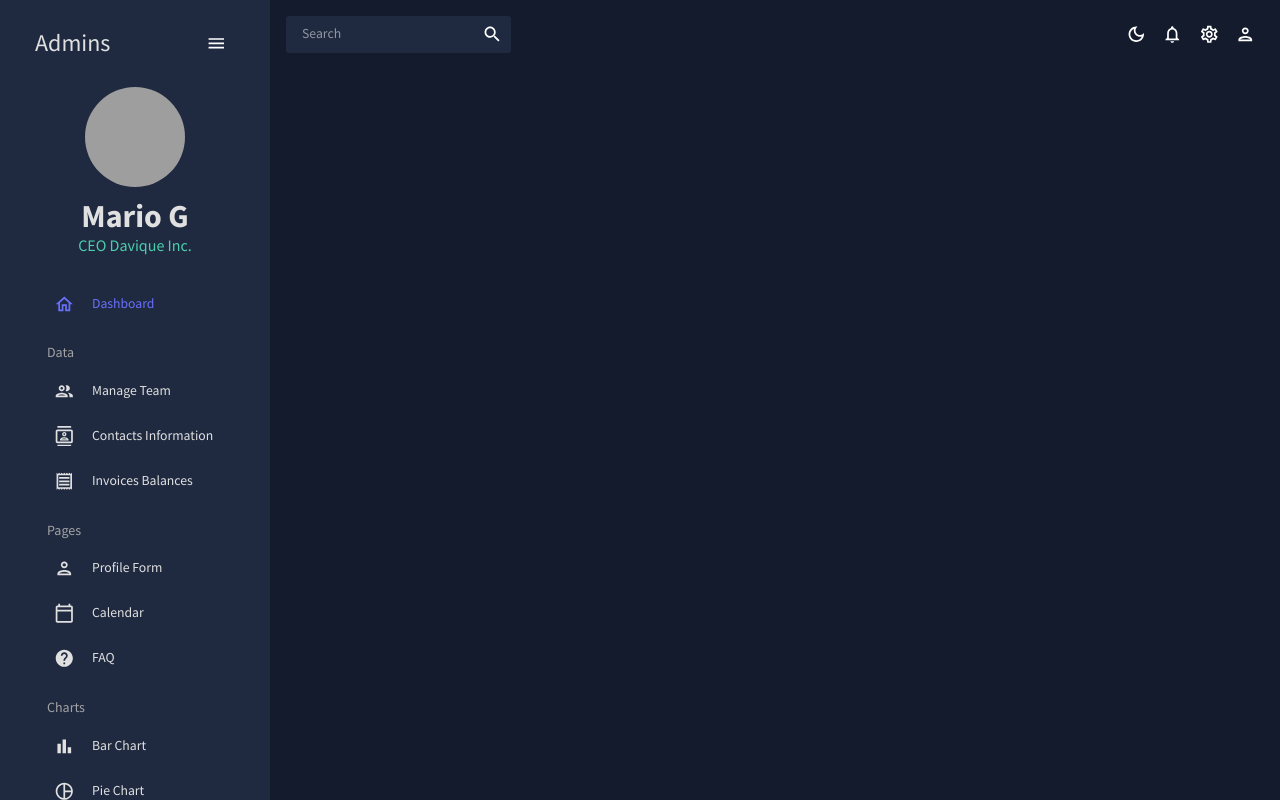
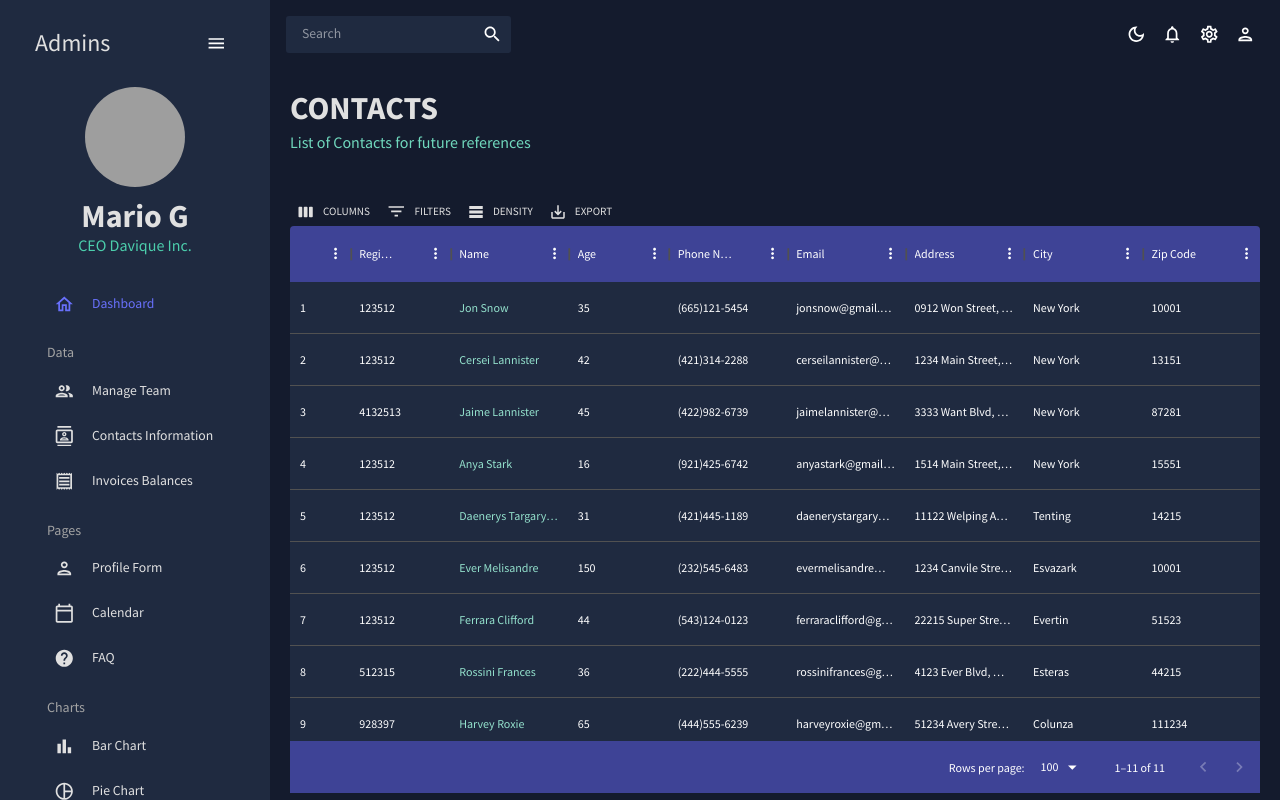
Before and after one commit to davique0/dashboard, a React (Create React App) app in the folder react-admin/: page /contacts in a window 1280 px wide. Built offline with nearby package versions, Linux system fonts and the light colour scheme; grey boxes are pictures that could not be loaded.

Commit message:
Add contacts information page

```diff
--- a/react-admin/src/App.js
+++ b/react-admin/src/App.js
@@ -5,8 +5,8 @@
 import Sidebar from "./scenes/global/Sidebar";
 import Dashboard from "./scenes/dashboard";
 import Team from "./scenes/team";
+import Contacts from "./scenes/contacts";
 // import Invoices from "./scenes/invoices";
-// import Contacts from "./scenes/contacts";
 // import Bar from "./scenes/bar";
 // import Form from "./scenes/form";
 // import Line from "./scenes/line";
@@ -29,7 +29,7 @@
             <Routes>
               <Route path="/" element={<Dashboard />} />
               <Route path="/team" element={<Team />} />
-              {/* <Route path="/contacts" element={<Contacts />} /> */}
+              <Route path="/contacts" element={<Contacts />} />
               {/* <Route path="/invoices" element={<Invoices />} /> */}
               {/* <Route path="/form" element={<Form />} /> */}
               {/* <Route path="/bar" element={<Bar />} /> */}
--- /dev/null
+++ b/react-admin/src/scenes/contacts/index.jsx
@@ -0,0 +1,79 @@
+import React from "react";
+import { Box } from "@mui/material";
+import { DataGrid, GridToolbar } from "@mui/x-data-grid";
+import { tokens } from "../../theme";
+import { mockDataContacts } from "../../data/mockData";
+import Header from "../../components/Header";
+import { useTheme } from "@mui/material";
+
+const Contacts = () => {
+  const theme = useTheme();
+  const colors = tokens(theme.palette.mode);
+  const columns = [
+    { field: "id", headerName: "ID", flex: 0.5 },
+    { field: "registrarId", headerName: "Registrar ID" },
+    {
+      field: "name",
+      headerName: "Name",
+      flex: 1,
+      cellClassName: "name-column--cell",
+    },
+    {
+      field: "age",
+      headerName: "Age",
+      type: "number",
+      headerAlign: "left",
+      align: "left",
+    },
+    { field: "phone", headerName: "Phone Number", flex: 1 },
+    { field: "email", headerName: "Email", flex: 1 },
+    { field: "address", headerName: "Address", flex: 1 },
+    { field: "city", headerName: "City", flex: 1 },
+    { field: "zipCode", headerName: "Zip Code", flex: 1 },
+  ];
+  return (
+    <Box m="20px">
+      <Header
+        title="CONTACTS"
+        subtitle="List of Contacts for future references"
+      />
+      <Box
+        m="40px 0 0 0 "
+        height="75vh"
+        sx={{
+          "& .MuiDataGrid-root": {
+            border: "none",
+          },
+          "& .MuiDataGrid-cell": {
+            borderBottom: "none",
+          },
+          "& .name-column--cell": {
+            color: colors.greenAccent[300],
+          },
+          "& .MuiDataGrid-columnHeaders": {
+            backgroundColor: colors.blueAccent[700],
+            borderBottom: "none",
+          },
+          "& .MuiDataGrid-virtualScroller": {
+            backgroundColor: colors.primary[400],
+          },
+          "& .MuiDataGrid-footerContainer": {
+            borderTop: "none",
+            backgroundColor: colors.blueAccent[700],
+          },
+          "& .MuiDataGrid-toolbarContainer .MuiButton-text": {
+            color: `${colors.gray[100]} !important`,
+          },
+        }}
+      >
+        <DataGrid
+          rows={mockDataContacts}
+          columns={columns}
+          components={{ Toolbar: GridToolbar }}
+        />
+      </Box>
+    </Box>
+  );
+};
+
+export default Contacts;
--- a/react-admin/src/scenes/global/Sidebar.jsx
+++ b/react-admin/src/scenes/global/Sidebar.jsx
@@ -136,7 +136,7 @@
             />
             <Item
               title="Contacts Information"
-              to="/"
+              to="/contacts"
               icon={<ContactsOutlinedIcon />}
               selected={selected}
               setSelected={setSelected}
```
